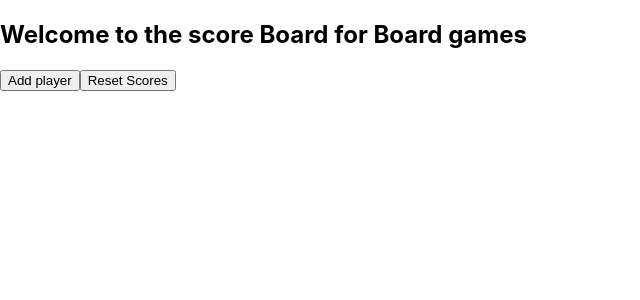
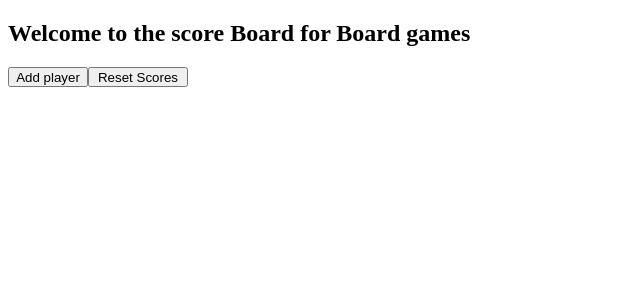
Before and after one commit to Andrew836-dev/boardscore, a React (Create React App) app: page / in a window 1280 px wide. Shown: the top 300 px of the page, without its empty margins (0-640 px from the left). Built offline with nearby package versions, Linux system fonts and the light colour scheme.

Commit message:
added styling for MVP

```diff
--- a/src/components/ScoreBoard.js
+++ b/src/components/ScoreBoard.js
@@ -3,20 +3,18 @@ import ScoreColumn from "./ScoreColumn";
 
 function ScoreBoard() {
   const [playerState, playerDispatch] = usePlayerContext();
-  const players = playerState.players || []
-  return (<>
-    {!!players.length
-      && players.map(
-        (player, index) => (
-          <ScoreColumn
-            dispatch={playerDispatch}
-            key={"player" + index}
-            playerIndex={index}
-            player={player}
-          />)
-      )}
-
-  </>)
+  const players = playerState.players || [];
+  if (players.length) {
+    return <div style={{ display: "flex", border: "black 1px solid" }}>
+      {players.map((player, index) => <ScoreColumn
+        dispatch={playerDispatch}
+        key={"player" + index}
+        playerIndex={index}
+        player={player}
+      />)}
+    </div>
+  }
+  return <></>
 }
 
 export default ScoreBoard;
--- a/src/components/ScoreColumn.js
+++ b/src/components/ScoreColumn.js
@@ -23,17 +23,32 @@ function ScoreColumn({ dispatch, playerIndex, player }) {
   }
 
   return <div>
+    <div style={{ display: "flex" }}>
       <h3>{name}</h3>
-    <button onClick={() => dispatch({ type: REMOVE_PLAYER, playerIndex })}>Remove Player</button>
+      <button
+        onClick={() => dispatch({ type: REMOVE_PLAYER, playerIndex })}
+      >
+        Remove
+      </button>
+    </div>
+    <div style={{ display: "inline-flex" }}>
+      {/* {!!scores.length
+        && <ul>
+          {scores.map((score, index) => <li key={name + index} style={scores.length - 1 !== index ? { textDecorationLine: "line-through" } : { textDecorationLine: "none" }}>{score}</li>)}
+        </ul>} */}
+        Score: {!scores.length ? '0' : sumScoreTotals(scores)}
       {scoreEntryVisible
         ? <form
+          className="blockDisplay"
           onSubmit={handleFormSubmission}
           onBlur={hideScoreField}
         >
-        <label htmlFor="score">New Score</label>
+          <label htmlFor="score">Add points</label>
           <input
+            className="scoreInput"
             onChange={() => setScoreFieldValue(parseInt(scoreFieldRef.current.value))}
             autoFocus={true}
+            onFocus={({ currentTarget }) => currentTarget.select()}
             type="number"
             id="score"
             name="score"
@@ -41,13 +56,9 @@ function ScoreColumn({ dispatch, playerIndex, player }) {
             value={scoreFieldValue}
           />
         </form>
-      : <button onClick={showScoreField}>Add scoring round</button>
+        : <button className="scoreButton" onClick={showScoreField}>Score</button>
       }
-    {!!scores.length
-      && <ul>
-        {scores.map((score, index) => <li key={name + index} style={scores.length - 1 !== index ? { textDecorationLine: "line-through" } : { textDecorationLine: "none" }}>{score}</li>)}
-      </ul>}
-    Total Score: {!scores.length ? '0' : sumScoreTotals(scores)}
+    </div>
   </div>;
 }
 
--- a/src/index.css
+++ b/src/index.css
@@ -1,13 +1,20 @@
-body {
-  margin: 0;
-  font-family: -apple-system, BlinkMacSystemFont, 'Segoe UI', 'Roboto', 'Oxygen',
-    'Ubuntu', 'Cantarell', 'Fira Sans', 'Droid Sans', 'Helvetica Neue',
-    sans-serif;
-  -webkit-font-smoothing: antialiased;
-  -moz-osx-font-smoothing: grayscale;
+button {
+  height: 20px;
+  width: 80px;
 }
 
-code {
-  font-family: source-code-pro, Menlo, Monaco, Consolas, 'Courier New',
-    monospace;
+#clearScores {
+  width: 100px;
 }
+
+.scoreButton {
+  width: 50px;
+}
+
+.scoreInput {
+  width: 50px;
+}
+
+.blockDisplay {
+  display: block;
+}
```
Lines whose indentation alone changed are shown as unchanged.
